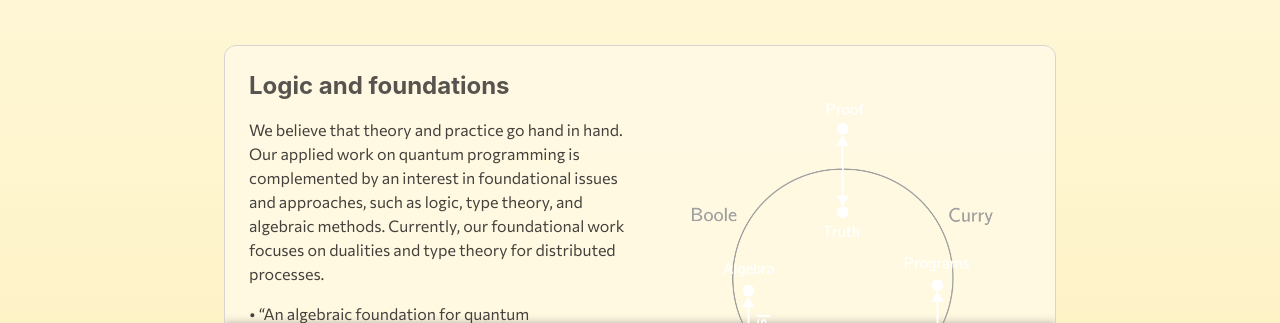
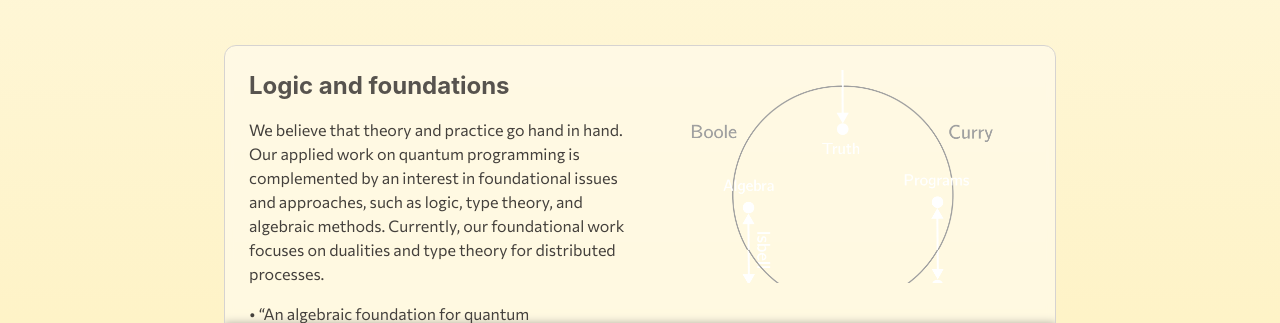
Before and after one commit to torsor-io/torsor-io, a React (Create React App) app: page /#/research in a window 1280 px wide. Shown: the part 477-800 px from the top of the page. Built offline with nearby package versions, Linux system fonts and the light colour scheme; the HTML template or start-up script is replaced by a standard one.

Commit message:
Update index.js

```diff
--- a/src/components/ResearchPage/index.js
+++ b/src/components/ResearchPage/index.js
@@ -116,7 +116,7 @@ const ResearchPage = ({ isDark, setIsDark, waveState, setWaveState }) => {
   </ul>
           </div>
 	                  {/* Paper Image */}
-          <div className="aspect-auto w-xs overflow-hidden">
+          <div className="aspect-video w-xs overflow-hidden">
                   <img
                     src="/assets/rocks/isbell.png"
                     alt="Isbell duality"
```
